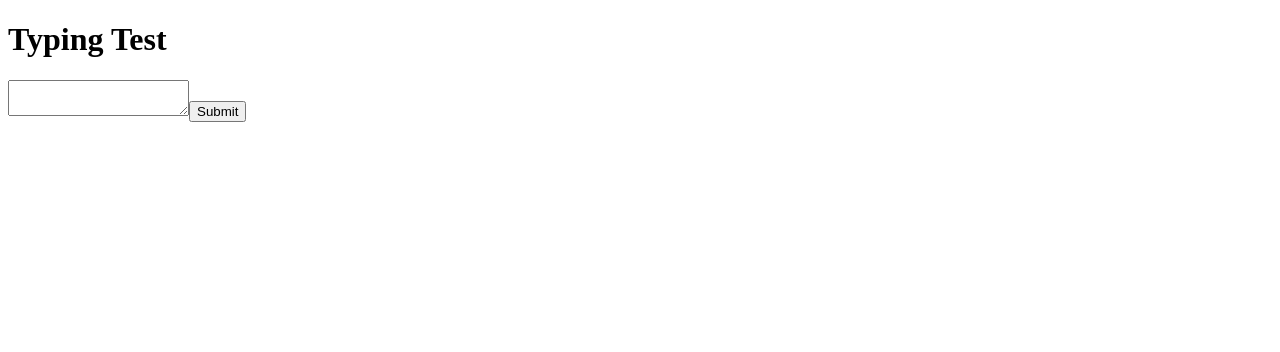
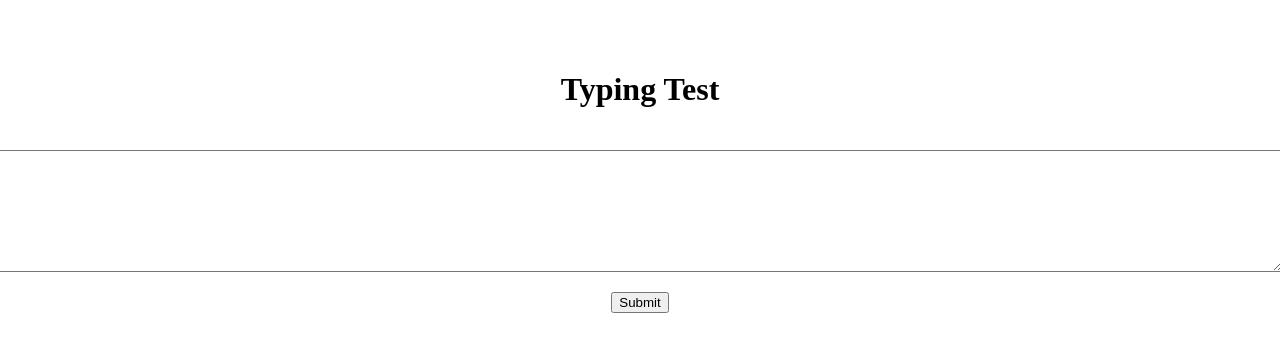
Before and after one commit to harsh23exe/Code-Race, a Next.js app in the folder frontend/: page /typing-test in a window 1280 px wide. Shown: the top 352 px of the page. Built offline with nearby package versions, Linux system fonts and the light colour scheme.

Commit message:
Bug fix for "use client"

```diff
--- a/frontend/src/components/TypingTest.tsx
+++ b/frontend/src/components/TypingTest.tsx
@@ -2,6 +2,7 @@
 
 import React, { useEffect, useState } from 'react';
 import { useRouter, useSearchParams } from 'next/navigation';
+import styles from '../styles/TypingTest.module.css';
 
 const TypingTest: React.FC = () => {
   const [snippet, setSnippet] = useState('');
@@ -35,11 +36,34 @@ const TypingTest: React.FC = () => {
     router.push(`/results?speed=${typingSpeed}`);
   };
 
+  const renderSnippet = () => {
+    return snippet.split('').map((char, index) => {
+      let className = '';
+      if (index < typedText.length) {
+        className = char === typedText[index] ? styles.correct : styles.incorrect;
+      }
+      return (
+        <span key={index} className={className}>
+          {char}
+        </span>
+      );
+    });
+  };
+
   return (
-    <div>
+    <div className={styles.container}>
       <h1>Typing Test</h1>
-      <pre>{snippet}</pre>
-      <textarea value={typedText} onChange={handleTyping} />
+      <div className={styles.snippet}>{renderSnippet()}</div>
+      <textarea
+        className={styles.textarea}
+        value={typedText}
+        onChange={handleTyping}
+        onKeyDown={(e) => {
+          if (e.key === 'Backspace') {
+            setTypedText(typedText.slice(0, -1));
+          }
+        }}
+      />
       <button onClick={handleSubmit}>Submit</button>
     </div>
   );
--- /dev/null
+++ b/frontend/src/styles/TypingTest.module.css
@@ -0,0 +1,28 @@
+.container {
+    display: flex;
+    flex-direction: column;
+    align-items: center;
+    margin-top: 50px;
+  }
+
+  .snippet {
+    font-size: 24px;
+    margin-bottom: 20px;
+    white-space: pre-wrap;
+  }
+
+  .textarea {
+    width: 100%;
+    height: 100px;
+    font-size: 18px;
+    padding: 10px;
+    margin-bottom: 20px;
+  }
+
+  .correct {
+    color: green;
+  }
+
+  .incorrect {
+    color: red;
+  }
```
Also changed, not shown: frontend/src/components/Results.tsx (+5 -3 lines).
